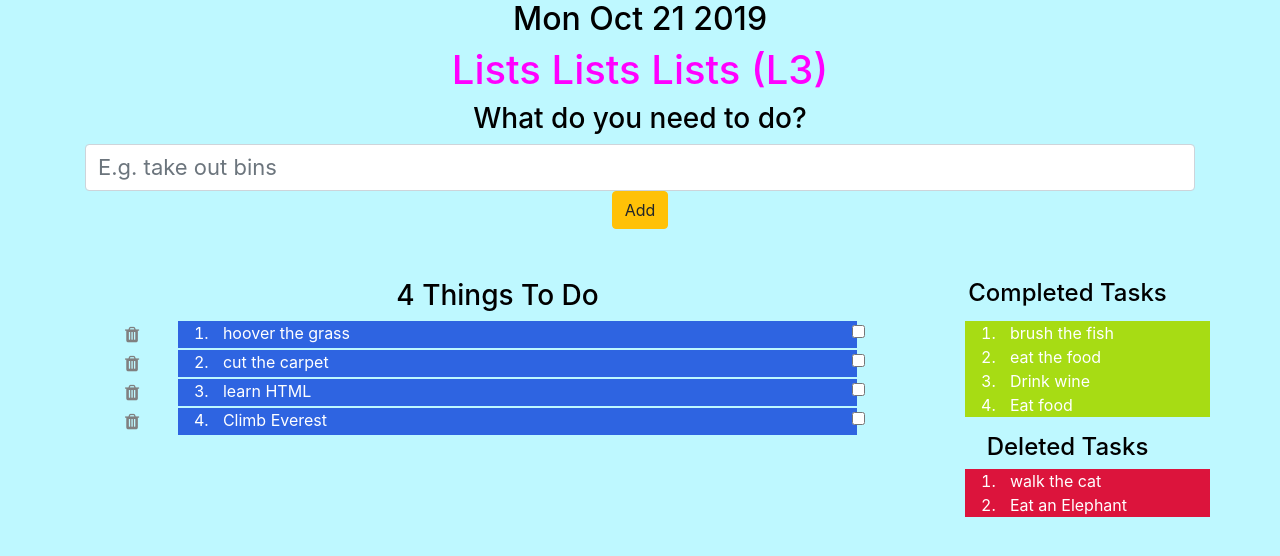
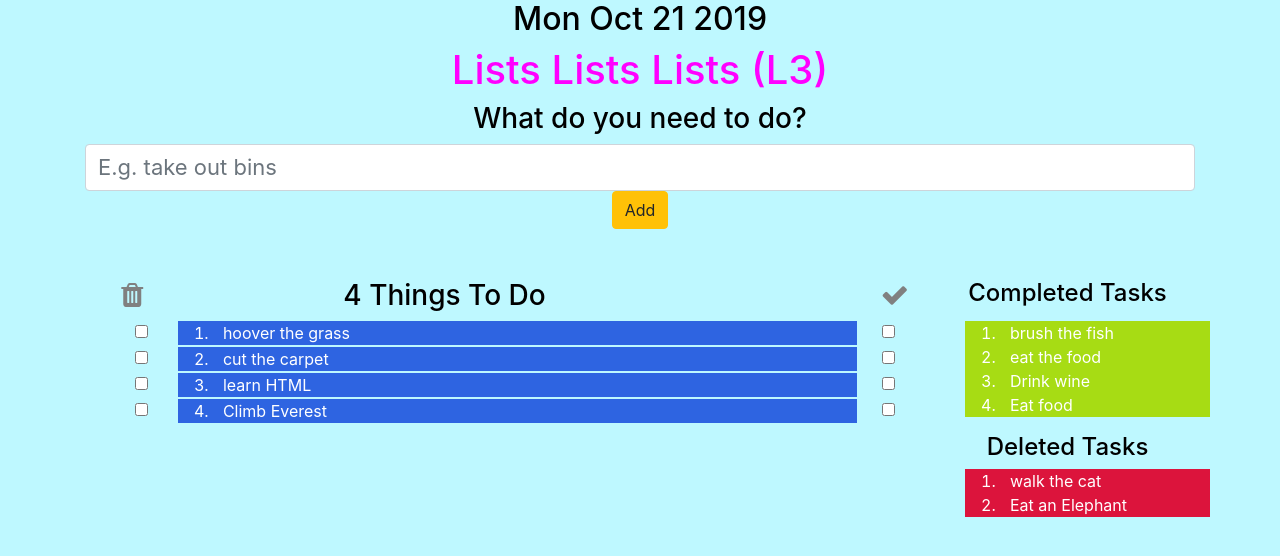
Before and after one commit to katiep28/React-Todo-List, a React (Create React App) app: page / in a window 1280 px wide. Shown: the top 556 px of the page. Built offline with nearby package versions, Linux system fonts and the light colour scheme.

Commit message:
Add and Delete functionality added

```diff
--- a/src/AddItem.js
+++ b/src/AddItem.js
@@ -10,7 +10,6 @@ class AddItem extends React.Component {
       newTaskText: event.target.value
     })
   }
-
 
   handleClick =() =>{
     this.props.addTaskFunc(this.state.newTaskText);
--- a/src/App.css
+++ b/src/App.css
@@ -16,7 +16,7 @@ h3 {
 }
 h4{
   color : black;
-  text-align: center
+  text-align: center;
 }
 
 ol{
@@ -27,3 +27,12 @@ ol{
 .paddingbelow{
   padding-bottom: 50px;
 }
+.iconbin {
+  justify-items: left;
+  margin-left: 35px;
+  margin-right: 200px;
+
+}
+.icontick {
+  margin-left: 335px;
+}
--- a/src/App.js
+++ b/src/App.js
@@ -10,27 +10,27 @@ import uuid from "uuid/v4";
 class App extends React.Component {
   state = {
 
-    tasks:[
-      { text: "walk the cat", status:"D", date: "2019-10-16", id: uuid() },
-      { text: "brush the fish", status:"C", date: "2019-10-12", id: uuid() },
+    tasks: [
+      { text: "walk the cat", status: "D", date: "2019-10-16", id: uuid() },
+      { text: "brush the fish", status: "C", date: "2019-10-12", id: uuid() },
       { text: "hoover the grass", status: "N", date: "2019-10-13", id: uuid() },
-      { text: "cut the carpet", status:"N", date: "2019-10-15", id: uuid() },
+      { text: "cut the carpet", status: "N", date: "2019-10-15", id: uuid() },
       { text: "eat the food", status: "C", date: "2019-10-15", id: uuid() },
       { text: "learn HTML", status: "N", date: "2019-10-17", id: uuid() },
-      { text: "Drink wine", status:"C",date: "2019-10-16", id: uuid() },
-      { text: "Eat food", status:"C", date: "2019-10-12", id: uuid() },
-      { text: "Climb Everest", status:"N", date: "2019-10-16", id: uuid() },
-      { text: "Eat an Elephant", status:"D", date: "2019-10-12", id: uuid() }
+      { text: "Drink wine", status: "C", date: "2019-10-16", id: uuid() },
+      { text: "Eat food", status: "C", date: "2019-10-12", id: uuid() },
+      { text: "Climb Everest", status: "N", date: "2019-10-16", id: uuid() },
+      { text: "Eat an Elephant", status: "D", date: "2019-10-12", id: uuid() }
     ]
   }
 
-  //function to update the taskss with the
+  //function to update the tasks with the
   //Add that task to the stat
   addTask = (taskText) => {
     //Create a new task wtih default status and date properties
     const newTask = {
       text: taskText,
-      status:"N",
+      status: "N",
       date: "2019-10-21",
       id: uuid()
     };
@@ -45,12 +45,14 @@ class App extends React.Component {
     });
   }
 
-  updateTask = (id,newStatus) => {
+  updateTask = (id, newStatus) => {
+
     const tasksUpdated =
       this.state.tasks.map(item => {
         if (item.id === id) {
           item.status = newStatus
         }
+        return item;
       })
     this.setState({
       tasks: tasksUpdated
@@ -60,8 +62,7 @@ class App extends React.Component {
   }
 
   //Every component must have a render method
-  render()
-     {
+  render() {
     const newTasks = this.state.tasks.filter(item => item.status === "N")
     const completedTasks = this.state.tasks.filter(item => item.status === "C")
     const deletedTasks = this.state.tasks.filter(item => item.status === "D")
@@ -78,7 +79,12 @@ class App extends React.Component {
         </div>
         <div className="row">
           <div className="col-9 col-lg-9">
-            <ItemCount count={newTasks.length} />
+            <h3>
+              <i className="fa fa-trash iconbin"></i>
+              {newTasks.length} Things To Do
+              <i class="fa fa-check icontick"></i>
+            </h3>
+            {/* <ItemCount count={newTasks.length} /> */}
           </div>
           <div className="col-3 col-lg-3">
             <h4> Completed Tasks</h4>
@@ -94,19 +100,19 @@ class App extends React.Component {
                   status={item.status}
                   date={item.date}
                   id={item.id}
+                  key={item.id}
                 />
               })}
             </ol>
           </div>
           <div className="col-12 col-lg-3" >
-
             <ol>
-              {completedTasks.map(item =>
-              {
+              {completedTasks.map(item => {
                 return <CompletedTasks
                   text={item.text}
                   status={item.status}
                   date={item.date}
+                  id={item.id}
                   key={item.id} />
               })}
             </ol>
@@ -117,7 +123,9 @@ class App extends React.Component {
               {deletedTasks.map(item => {
                 return <DeletedTasks
                   text={item.text}
-                         date={item.date} />
+                  status={item.status}
+                  date={item.date}
+                  key={item.id} />
               })}
             </ol>
           </div>
--- a/src/ListItem.css
+++ b/src/ListItem.css
@@ -19,3 +19,6 @@ i {
 .paddiconright {
     padding-right: 10px;
 }
+.paddleft {
+    margin-left: 10px;
+}
--- a/src/ListItem.js
+++ b/src/ListItem.js
@@ -3,19 +3,25 @@ import "./ListItem.css";
 
 class ListItem extends React.Component {
 
-  state = {
 
+  handleCompleteTick = () => {
+    this.props.updateTaskFunc(this.props.id, "C");
+  }
+  handleDeleteTick = () => {
+    this.props.updateTaskFunc(this.props.id, "D");
   }
 
-  handleTick = () => {
-    this.props.updateTaskFunc(this.props.id, "C");
-  }
-
-  render() {
+  render( )
+   {
     return (
       <div className="row padditemrow">
         <div className="col-1">
-          <i className="fa fa-trash"></i>
+          {/* Delte functionality check box  */}
+          <input className="form-check-input paddleft"
+            type="checkbox"
+            id="defaultCheck5"
+            value="option1"
+            onClick={this.handleDeleteTick} />
         </div>
         <div className="col-10  col-blue">
           <div>
@@ -25,17 +31,16 @@ class ListItem extends React.Component {
             </li>
           </div>
         </div>
-        <div className="col-1 justify-content-right">
-          {/* <i class="fa fa-check"></i> */}
-          {/* <button className="btn btn-warning" onClick=
-          {this.handleTick}>Done</button> */}
-          <input className="form-check-input"
+        <div className="col-1 justify-right">
+          {/* <i class="fa fa-check-input"></i>  */}
+          {/* Complete Functionality */}
+          <input className="form-check-input paddleft"
             type="checkbox"
-            id="defaultCheck1"
-            onClick={this.handleTick} />
+            id="defaultCheck5"
+            value="option1"
+            onClick={this.handleCompleteTick}/>
         </div>
       </div>
-
     );
   }
 }
```
Lines whose indentation alone changed are shown as unchanged.
